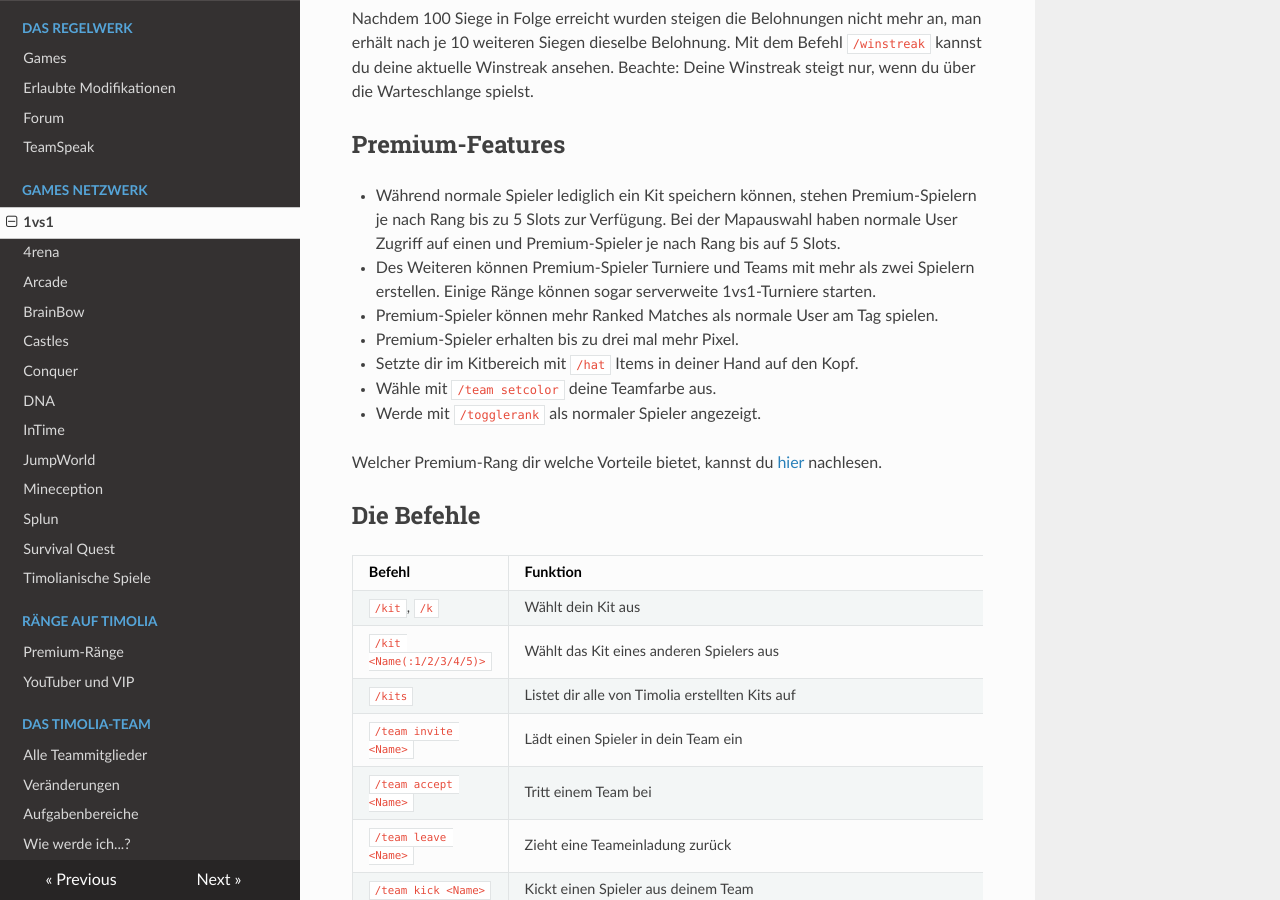
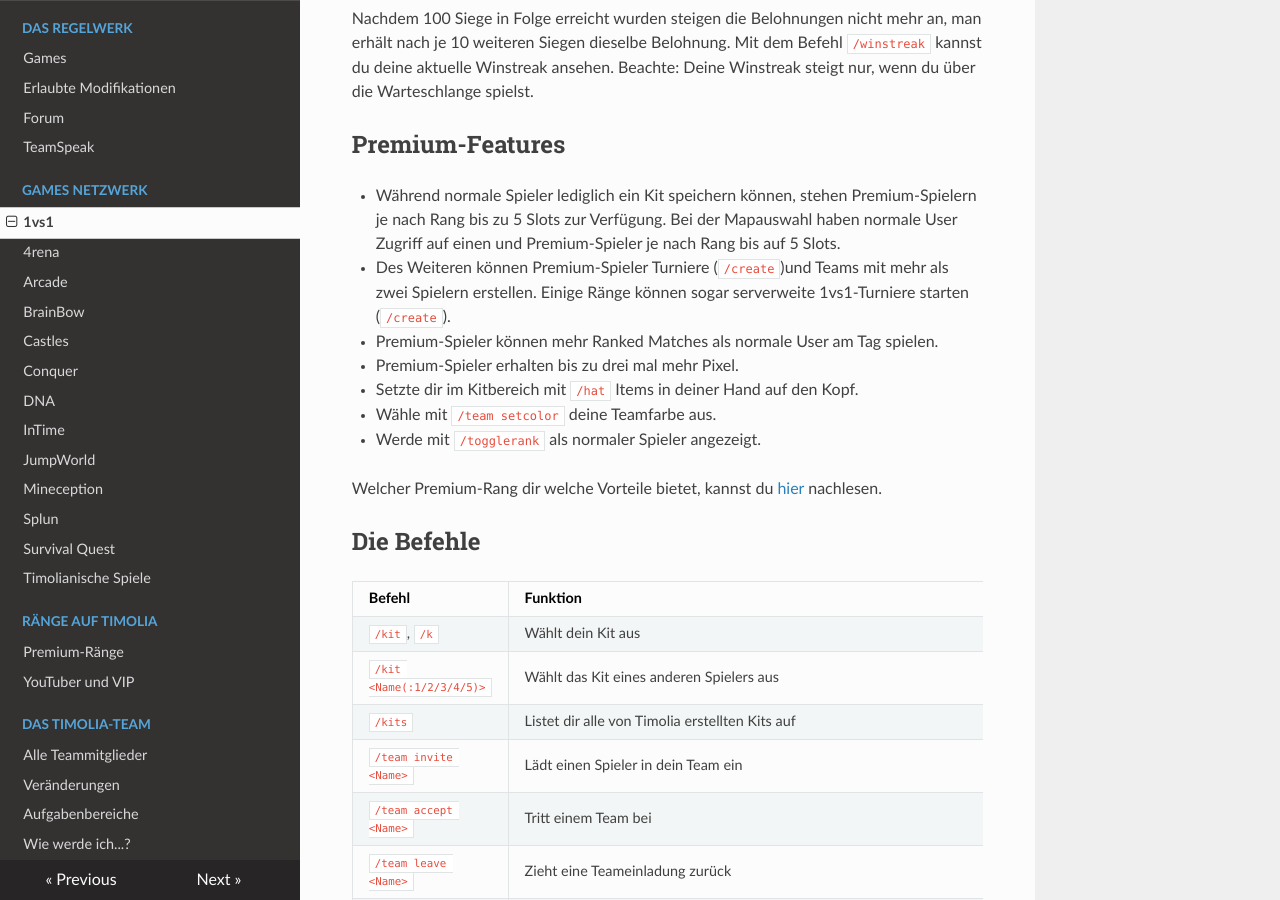
Before and after one commit to TimoliaDE/HowTo, an MkDocs documentation site: the page built from docs/games/1vs1.md, in a window 1280 px wide and 900 px high, scrolled down 3115 px. Built offline with MkDocs 1.6.1, drawn with Linux system fonts in a browser that asks for light colours; nearby versions of some CDN libraries; old or Windows-style settings are respelled for this version of MkDocs.

Commit message:
Update 1vs1.md

```diff
--- a/docs/games/1vs1.md
+++ b/docs/games/1vs1.md
@@ -82,7 +82,7 @@ Mit dem Befehl `/winstreak` kannst du deine aktuelle Winstreak ansehen. Beachte:
 
 ## Premium-Features
 - Während normale Spieler lediglich ein Kit speichern können, stehen Premium-Spielern je nach Rang bis zu 5 Slots zur Verfügung. Bei der Mapauswahl haben normale User Zugriff auf einen und Premium-Spieler je nach Rang bis auf 5 Slots.
-- Des Weiteren können Premium-Spieler Turniere und Teams mit mehr als zwei Spielern erstellen. Einige Ränge können sogar serverweite 1vs1-Turniere starten.
+- Des Weiteren können Premium-Spieler Turniere (`/create`)und Teams mit mehr als zwei Spielern erstellen. Einige Ränge können sogar serverweite 1vs1-Turniere starten (`/create`).
 - Premium-Spieler können mehr Ranked Matches als normale User am Tag spielen.
 - Premium-Spieler erhalten bis zu drei mal mehr Pixel.
 - Setzte dir im Kitbereich mit `/hat` Items in deiner Hand auf den Kopf.
```
